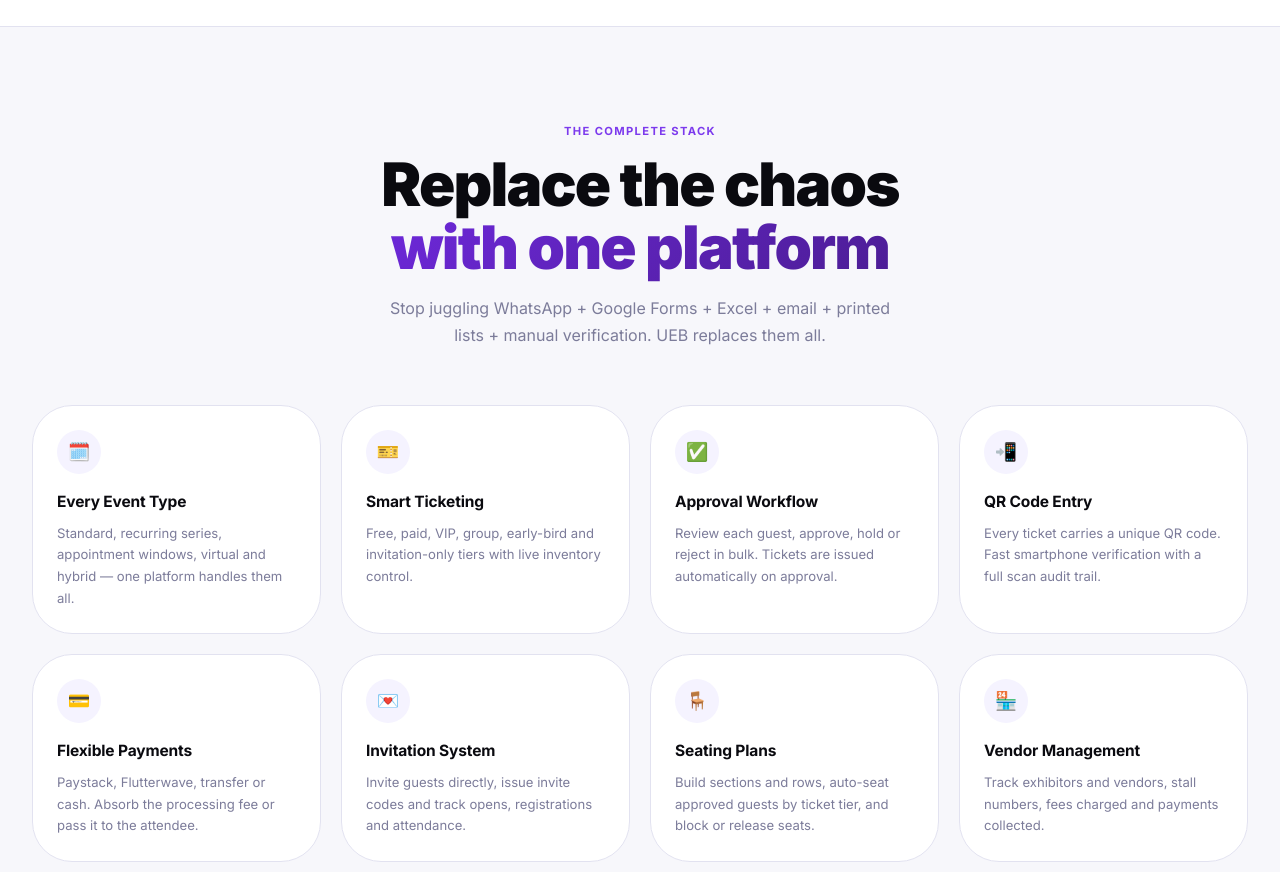
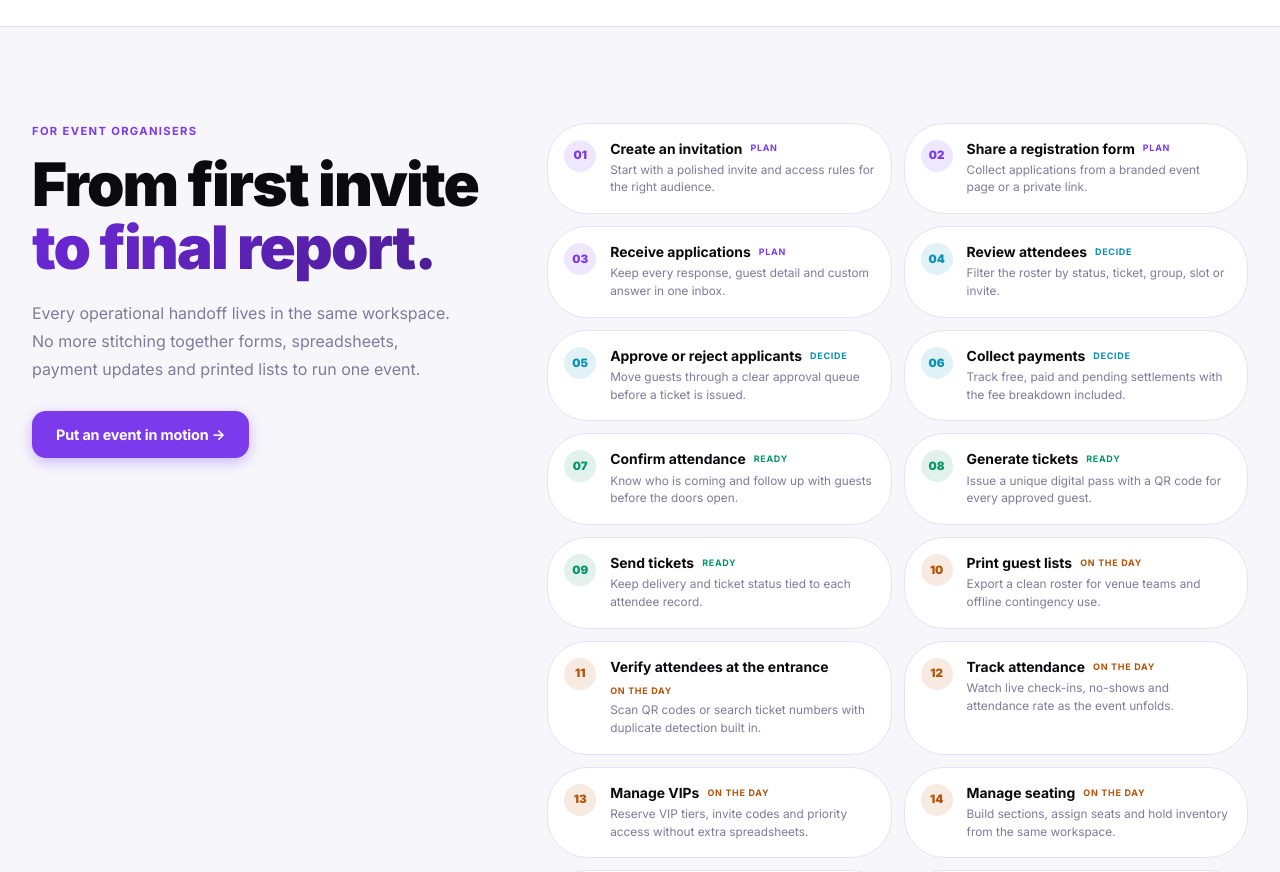
Before and after one commit to ChiekeNN/ueb-platform, a Next.js app: page / in a window 1280 px wide. Shown: the part 1860-2732 px from the top of the page. Built offline with nearby package versions, Linux system fonts and the light colour scheme; no server answers; the database is empty.

Commit message:
Make organizer lifecycle explicit on the landing page
Co-authored-by: arena-agent <297053741+arena-agent@users.noreply.github.com>

```diff
--- a/eslint.config.mjs
+++ b/eslint.config.mjs
@@ -4,5 +4,12 @@ import nextCoreWebVitals from "eslint-config-next/core-web-vitals";
 export default defineConfig([
   // Keep the starter on the flat config export that actually runs under the pinned ESLint/Next toolchain.
   ...nextCoreWebVitals,
+  {
+    // These pages intentionally load remote event data in an effect. The rule
+    // flags the loading state update even though it is the effect's purpose.
+    rules: {
+      "react-hooks/set-state-in-effect": "off",
+    },
+  },
   globalIgnores([".next/**", "out/**", "build/**", "next-env.d.ts"]),
 ]);
--- a/src/app/events/[slug]/page.tsx
+++ b/src/app/events/[slug]/page.tsx
@@ -135,7 +135,7 @@ export default function EventPage({ params }: { params: Promise<{ slug: string }
     }
   };
 
-  const tiers = detail?.tiers ?? [];
+  const tiers = useMemo(() => detail?.tiers ?? [], [detail?.tiers]);
   const price = useMemo(() => priceSummaryLabel(tiers.map((t) => ({ price: t.price, type: t.type }))), [tiers]);
   const cartTotal = useMemo(
     () => tiers.reduce((sum, t) => sum + (qty[t.id] ?? 0) * parseFloat(String(t.price ?? 0)), 0),
--- a/src/app/globals.css
+++ b/src/app/globals.css
@@ -393,6 +393,11 @@ body {
   box-shadow: var(--shadow-lg);
   transform: translateY(-4px);
 }
+.operation-card:hover {
+  border-color: var(--violet-rim) !important;
+  box-shadow: var(--shadow-md);
+  transform: translateY(-2px);
+}
 
 .footer-link:hover { color: #fff !important; }
 
--- a/src/app/layout.tsx
+++ b/src/app/layout.tsx
@@ -28,6 +28,8 @@ export default function RootLayout({ children }: { children: ReactNode }) {
       <head>
         <link rel="preconnect" href="https://fonts.googleapis.com" />
         <link rel="preconnect" href="https://fonts.gstatic.com" crossOrigin="anonymous" />
+        {/* The product uses one shared font link from the root layout. */}
+        {/* eslint-disable-next-line @next/next/no-page-custom-font */}
         <link
           href="https://fonts.googleapis.com/css2?family=Inter:wght@400;500;600;700;800;900&display=swap"
           rel="stylesheet"
--- a/src/app/page.tsx
+++ b/src/app/page.tsx
@@ -80,6 +80,105 @@ const CAPABILITIES = [
       "Analyse ticket sales and attendance",
       "Manage post-event activities",
     ],
+  },
+];
+
+const ORGANISER_ACTIVITIES = [
+  {
+    label: "Create an invitation",
+    description: "Start with a polished invite and access rules for the right audience.",
+    group: "Plan",
+    color: "var(--violet-mid)",
+  },
+  {
+    label: "Share a registration form",
+    description: "Collect applications from a branded event page or a private link.",
+    group: "Plan",
+    color: "var(--violet-mid)",
+  },
+  {
+    label: "Receive applications",
+    description: "Keep every response, guest detail and custom answer in one inbox.",
+    group: "Plan",
+    color: "var(--violet-mid)",
+  },
+  {
+    label: "Review attendees",
+    description: "Filter the roster by status, ticket, group, slot or invite.",
+    group: "Decide",
+    color: "#0891B2",
+  },
+  {
+    label: "Approve or reject applicants",
+    description: "Move guests through a clear approval queue before a ticket is issued.",
+    group: "Decide",
+    color: "#0891B2",
+  },
+  {
+    label: "Collect payments",
+    description: "Track free, paid and pending settlements with the fee breakdown included.",
+    group: "Decide",
+    color: "#0891B2",
+  },
+  {
+    label: "Confirm attendance",
+    description: "Know who is coming and follow up with guests before the doors open.",
+    group: "Ready",
+    color: "var(--green)",
+  },
+  {
+    label: "Generate tickets",
+    description: "Issue a unique digital pass with a QR code for every approved guest.",
+    group: "Ready",
+    color: "var(--green)",
+  },
+  {
+    label: "Send tickets",
+    description: "Keep delivery and ticket status tied to each attendee record.",
+    group: "Ready",
+    color: "var(--green)",
+  },
+  {
+    label: "Print guest lists",
+    description: "Export a clean roster for venue teams and offline contingency use.",
+    group: "On the day",
+    color: "#B45309",
+  },
+  {
+    label: "Verify attendees at the entrance",
+    description: "Scan QR codes or search ticket numbers with duplicate detection built in.",
+    group: "On the day",
+    color: "#B45309",
+  },
+  {
+    label: "Track attendance",
+    description: "Watch live check-ins, no-shows and attendance rate as the event unfolds.",
+    group: "On the day",
+    color: "#B45309",
+  },
+  {
+    label: "Manage VIPs",
+    description: "Reserve VIP tiers, invite codes and priority access without extra spreadsheets.",
+    group: "On the day",
+    color: "#B45309",
+  },
+  {
+    label: "Manage seating",
+    description: "Build sections, assign seats and hold inventory from the same workspace.",
+    group: "On the day",
+    color: "#B45309",
+  },
+  {
+    label: "Manage vendors",
+    description: "Track exhibitors, stalls, fees, payment status and event-day contacts.",
+    group: "Close",
+    color: "#7C3AED",
+  },
+  {
+    label: "Prepare a final report",
+    description: "Export sales, attendance, feedback and vendor outcomes when it is over.",
+    group: "Close",
+    color: "#7C3AED",
   },
 ];
 
@@ -399,6 +498,59 @@ export default async function HomePage() {
         </div>
       </section>
 
+      {/* ─── ORGANISER OPERATIONS ────────────────────────────── */}
+      <section id="organiser-operations" className="py-24 max-w-7xl mx-auto px-5 sm:px-8">
+        <div className="grid grid-cols-1 lg:grid-cols-[0.8fr_1.2fr] gap-12 items-start">
+          <div className="lg:sticky lg:top-28">
+            <p className="label-caps mb-3" style={{ color: "var(--violet-mid)" }}>For event organisers</p>
+            <h2 className="display-2" style={{ color: "var(--text-1)" }}>
+              From first invite<br />
+              <span className="text-grad-ink">to final report.</span>
+            </h2>
+            <p className="mt-5" style={{ color: "var(--text-3)", maxWidth: 430, fontSize: "1rem", lineHeight: 1.75 }}>
+              Every operational handoff lives in the same workspace. No more stitching together forms, spreadsheets, payment updates and printed lists to run one event.
+            </p>
+            <Link href="/events/create" className="btn btn-primary mt-7">
+              Put an event in motion →
+            </Link>
+          </div>
+
+          <div className="grid grid-cols-1 sm:grid-cols-2 gap-3">
+            {ORGANISER_ACTIVITIES.map((activity, i) => (
+              <div
+                key={activity.label}
+                className="group operation-card flex gap-3.5 p-4 rounded-2xl border transition-all duration-300 anim-fadeUp"
+                style={{
+                  borderColor: "var(--border)",
+                  background: "#fff",
+                  animationDelay: `${i * 0.04}s`,
+                }}
+              >
+                <div
+                  className="flex items-center justify-center shrink-0 w-8 h-8 rounded-lg font-black"
+                  style={{ background: `color-mix(in srgb, ${activity.color} 12%, transparent)`, color: activity.color, fontSize: "0.72rem" }}
+                >
+                  {String(i + 1).padStart(2, "0")}
+                </div>
+                <div>
+                  <div className="flex items-center gap-2 flex-wrap">
+                    <h3 className="font-bold" style={{ color: "var(--text-1)", fontSize: "0.87rem", lineHeight: 1.3 }}>
+                      {activity.label}
+                    </h3>
+                    <span className="label-caps" style={{ color: activity.color, fontSize: "0.56rem", letterSpacing: "0.08em" }}>
+                      {activity.group}
+                    </span>
+                  </div>
+                  <p className="mt-1" style={{ color: "var(--text-3)", fontSize: "0.74rem", lineHeight: 1.5 }}>
+                    {activity.description}
+                  </p>
+                </div>
+              </div>
+            ))}
+          </div>
+        </div>
+      </section>
+
       {/* ─── FEATURE GRID ────────────────────────────────────── */}
       <section className="py-24 max-w-7xl mx-auto px-5 sm:px-8">
         <div className="text-center mb-14">
```
